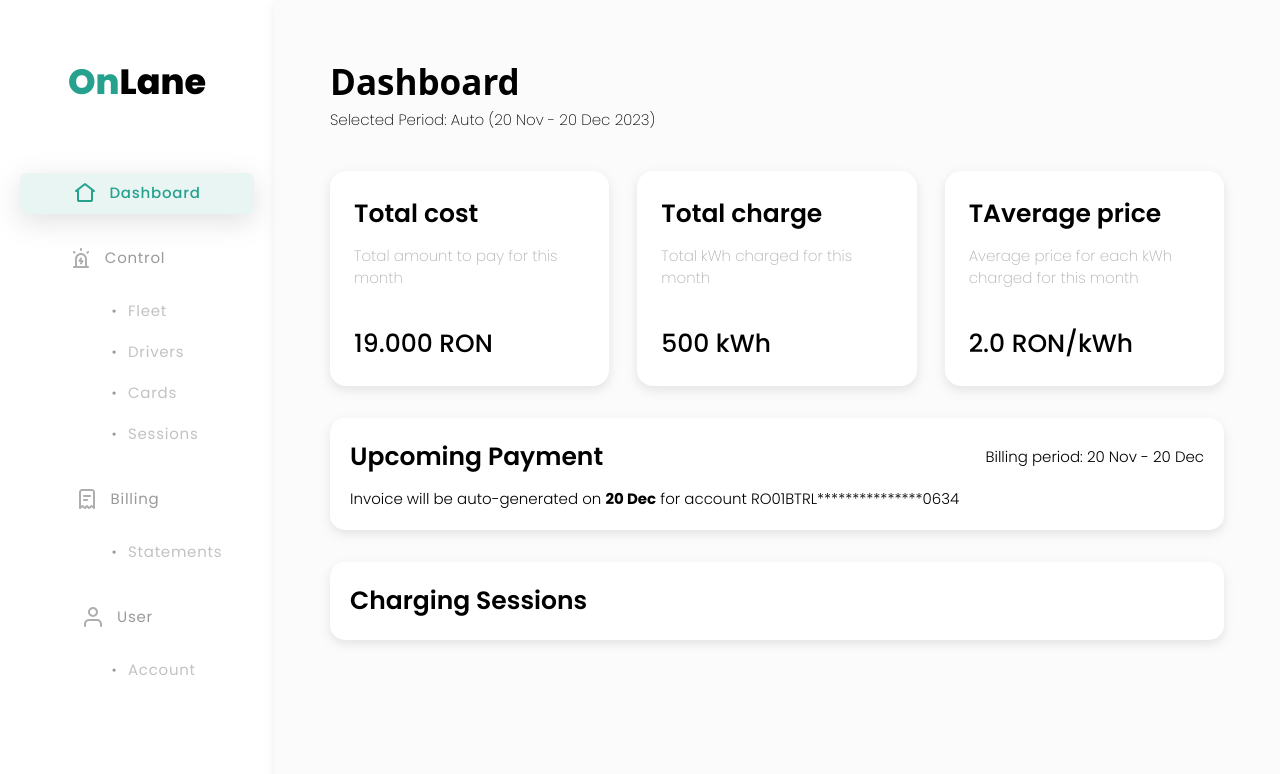
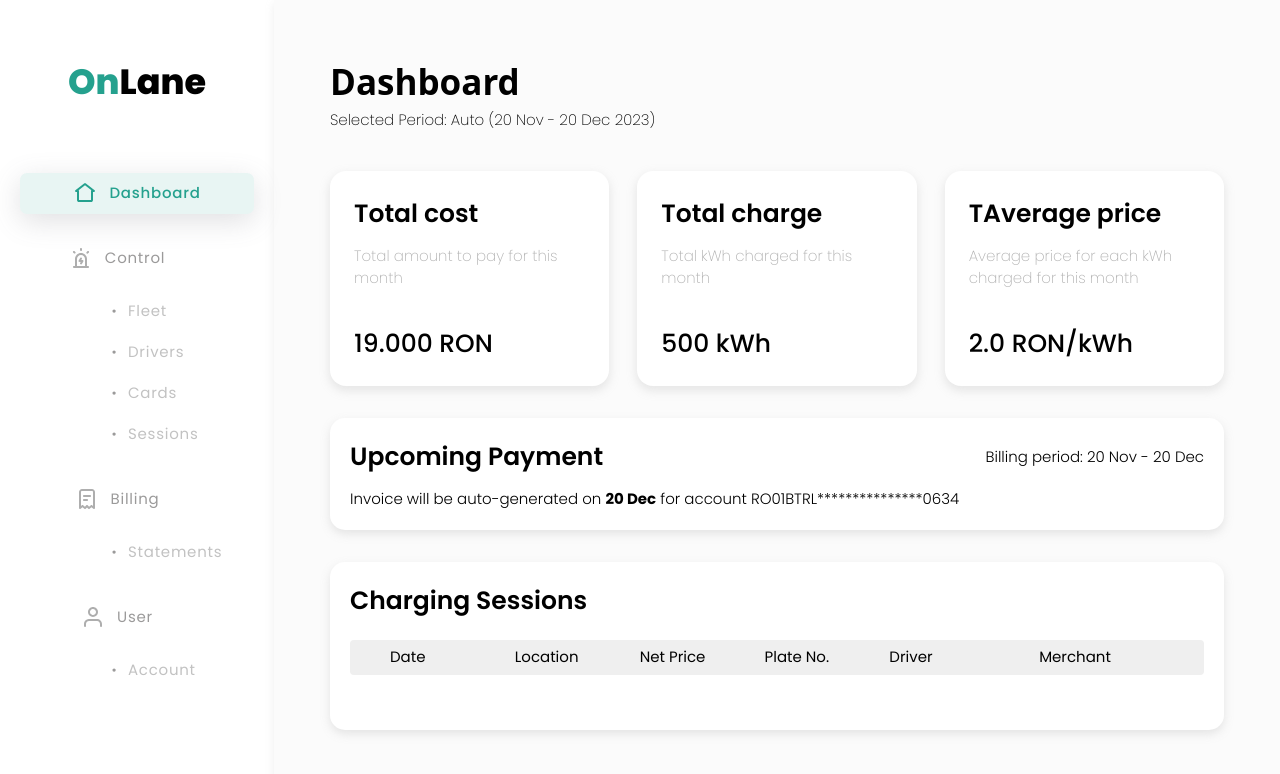
Before and after one commit to gulnabi-afridi/onlane-app, a React (Create React App) app: page /dashboard in a window 1280 px wide. Shown: the top 774 px of the page. Built offline with nearby package versions, Linux system fonts and the light colour scheme.

Commit message:
charging session header made

```diff
--- a/src/components/dashboard/Dashboard/Dashboard.jsx
+++ b/src/components/dashboard/Dashboard/Dashboard.jsx
@@ -42,10 +42,34 @@ const Dashboard = () => {
       </div>
 
       {/* charging sessions section -------->  */}
-      <div className='w-full flex flex-col bg-white-main rounded-[15px] uiShadow1 p-5'>
+      <div className='w-full flex flex-col gap-5 bg-white-main rounded-[15px] uiShadow1 p-5'>
         <Typography.H2 styles='text-black-main font-poppins font-semibold'>
           Charging Sessions
         </Typography.H2>
+        {/* table ----->  */}
+        <div className='w-full flex flex-col'>
+          {/* header -->  */}
+          <div className='w-full h-[35px] bg-white-dark rounded-[4px] grid grid-cols-[1fr,1fr,1fr,1fr,1.2fr,1fr] px-10'>
+            {chargingSessionTable.header.map((item, index) => {
+              return (
+                <div className='w-full h-full flex justify-start items-center'>
+                  <Typography.MediumText
+                    key={index}
+                    styles='text-black-main font-normal font-poppins'
+                  >
+                    {item}
+                  </Typography.MediumText>
+                </div>
+              );
+            })}
+          </div>
+          {/* rows ---->  */}
+          <div className='w-full h-[35px] grid grid-cols-[1fr,1fr,1fr,1fr,1.2fr,1fr] px-10'>
+            <div className='w-full h-full flex justify-start items-center'>
+              <Typography.MediumText styles='text-black-main font-poppins font-light'></Typography.MediumText>
+            </div>
+          </div>
+        </div>
       </div>
     </div>
   );
@@ -69,4 +93,40 @@ const widgetData = [
   },
 ];
 
+const chargingSessionTable = {
+  header: ['Date', 'Location', 'Net Price', 'Plate No.', 'Driver', 'Merchant'],
+  rows: [
+    {
+      item: [
+        '6 Nov 2023',
+        'Bucuresti',
+        '1.3 RON/kWh',
+        'B 200 BRR',
+        'John Doe',
+        'ACME S.R.L',
+      ],
+    },
+    {
+      item: [
+        '6 Nov 2023',
+        'Bucuresti',
+        '1.3 RON/kWh',
+        'B 200 BRR',
+        'John Doe',
+        'ACME S.R.L',
+      ],
+    },
+    {
+      item: [
+        '6 Nov 2023',
+        'Bucuresti',
+        '1.3 RON/kWh',
+        'B 200 BRR',
+        'John Doe',
+        'ACME S.R.L',
+      ],
+    },
+  ],
+};
+
 export default Dashboard;
```
